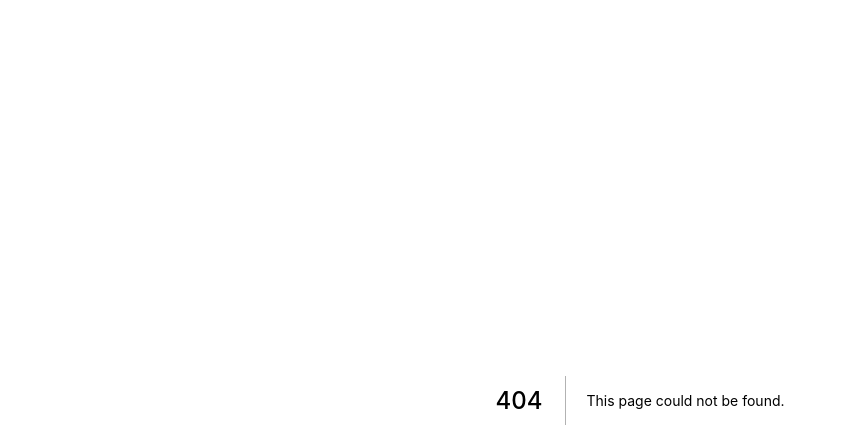
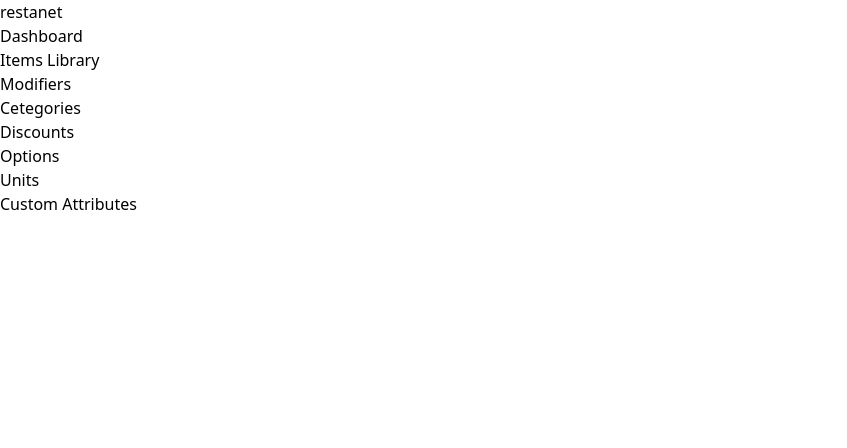
Before and after one commit to wintada/jobTest, a Next.js app: page /itemslibrary in a window 1280 px wide. Before the commit this address had no page. Shown: the top 448 px of the page, without its empty margins (0-847 px from the left). Built offline with nearby package versions, Linux system fonts and the light colour scheme; what @material-tailwind/react would draw is missing.

Commit message:
add page Itemslibrary

```diff
--- /dev/null
+++ b/pages/itemslibrary.tsx
@@ -0,0 +1,15 @@
+import type { ReactElement } from 'react'
+import Layout from '../components/layout'
+import type { NextPageWithLayout } from './_app'
+
+const Page: NextPageWithLayout = () => {
+  return <></>
+}
+
+Page.getLayout = function getLayout(page: ReactElement) {
+  return (
+    <Layout>{ page }</Layout>
+  )
+}
+
+export default Page
```
